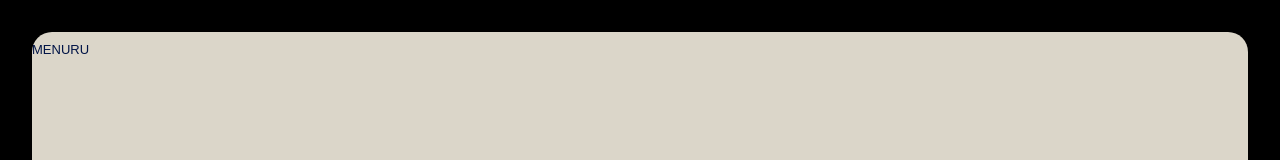
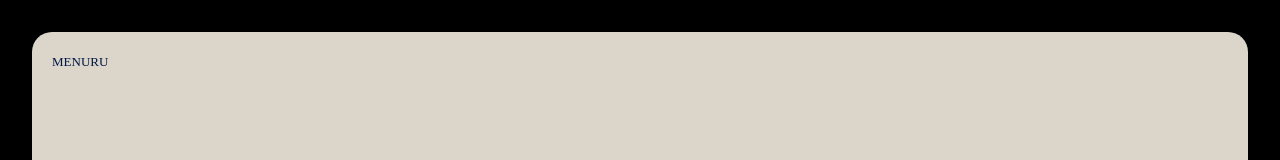
Before and after one commit to vinividivicilala/lolo, a Next.js app in the folder faq/: page / in a window 1280 px wide. Shown: the top 160 px of the page. Built offline with nearby package versions, Linux system fonts and the light colour scheme.

Commit message:
Update page.tsx

```diff
--- a/faq/app/page.tsx
+++ b/faq/app/page.tsx
@@ -30,17 +30,16 @@ export default function HomePage(): React.JSX.Element {
         pointerEvents: 'none'
       }} />
 
-      {/* Teks MENURU di pojok kiri atas frame */}
+      {/* Teks MENURU di pojok kiri atas - di dalam area frame */}
       <div style={{
         position: 'fixed',
-        top: '2rem',
-        left: '2rem',
-        padding: '0.5rem 0',
+        top: 'calc(2rem + 20px)',
+        left: 'calc(2rem + 20px)',
         zIndex: 2,
         pointerEvents: 'none'
       }}>
         <span style={{
-          fontFamily: 'ev-light, sans-serif',
+          fontFamily: 'ev-light',
           fontWeight: 400,
           color: 'rgb(0, 20, 70)',
           fontSize: '13px',
@@ -50,7 +49,7 @@ export default function HomePage(): React.JSX.Element {
         </span>
       </div>
 
-      {/* Area konten utama dengan padding yang sama agar konten berada di dalam frame */}
+      {/* Area konten utama */}
       <div style={{
         position: 'relative',
         zIndex: 2,
@@ -58,9 +57,7 @@ export default function HomePage(): React.JSX.Element {
         height: '100vh',
         padding: '2rem',
         boxSizing: 'border-box'
-      }}>
-        {/* Konten dapat ditambahkan di sini nanti */}
-      </div>
+      }} />
     </div>
   );
 }
```
